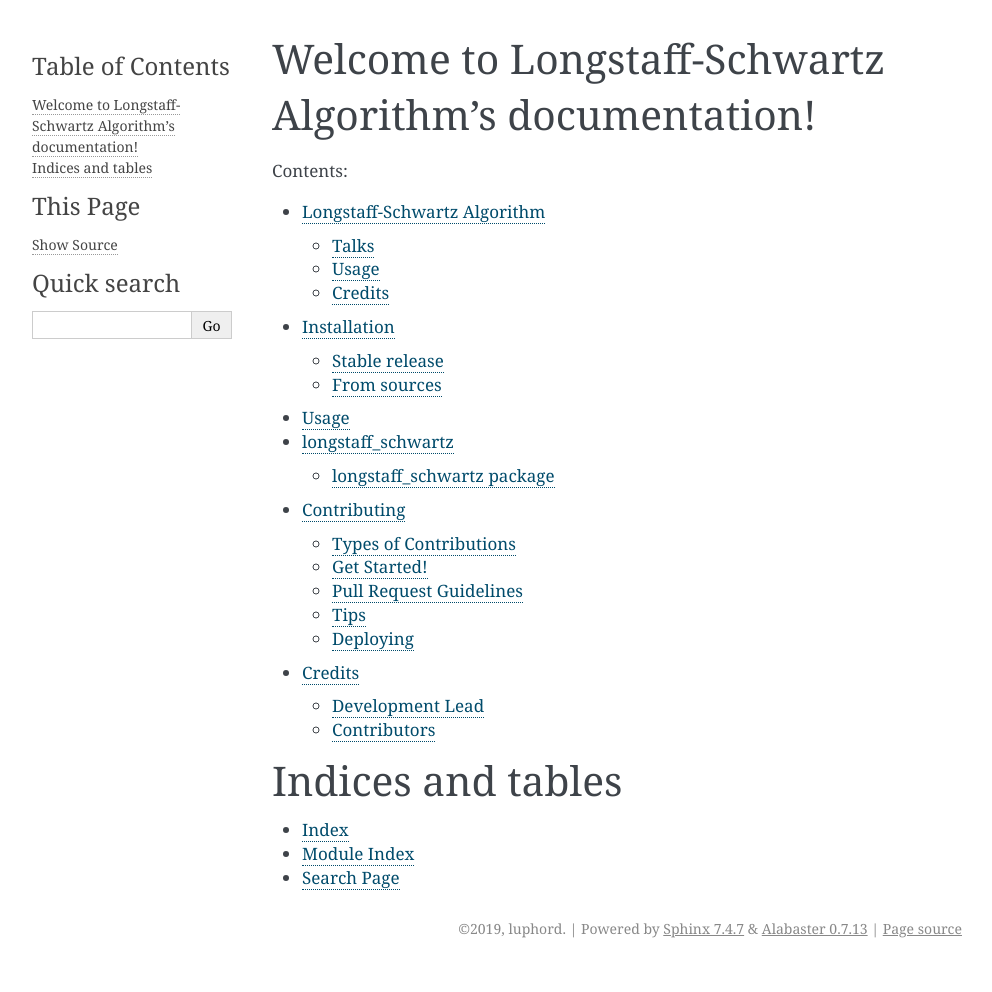
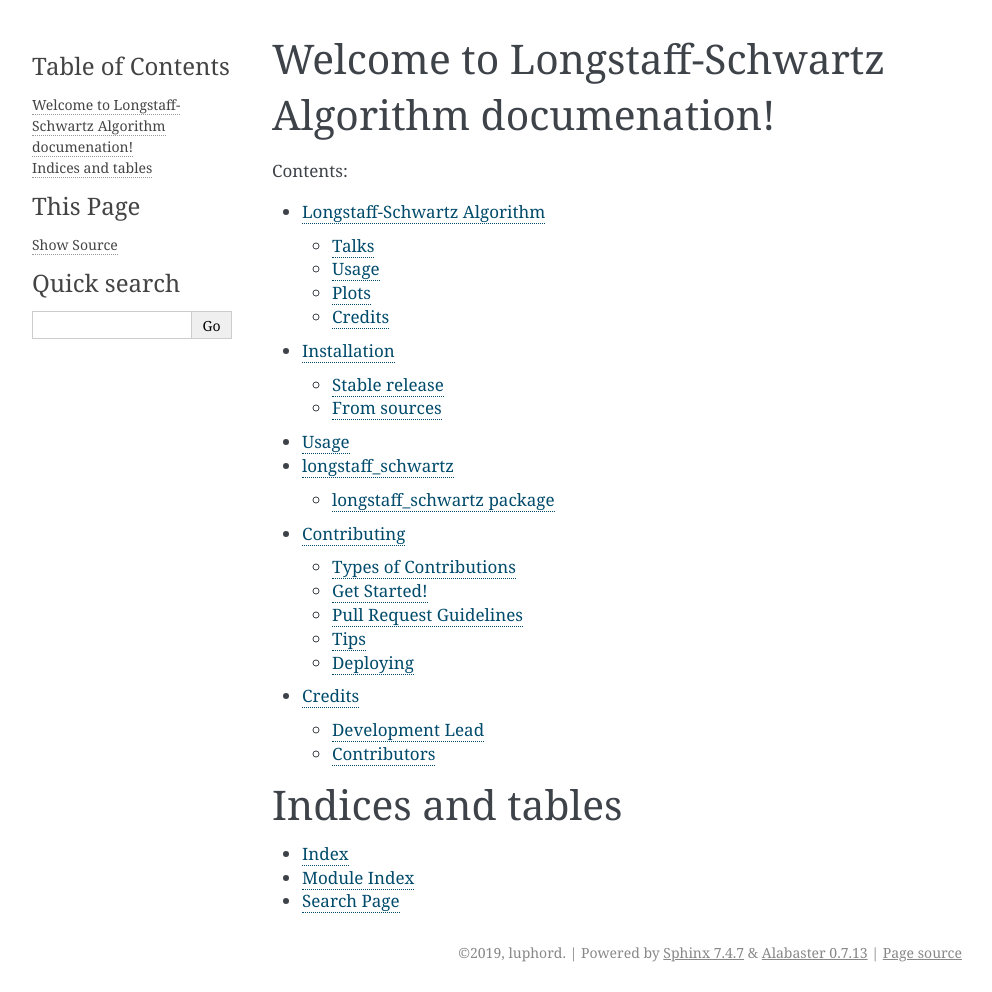
Before and after one commit to luphord/longstaff_schwartz, a Sphinx documentation site: the page built from docs/index.rst, in a window 1280 px wide. Shown: the whole page, without its empty margins (148-1140 px from the left). Built offline with Sphinx 7.4.7, drawn with Linux system fonts in a browser that asks for light colours; before the commit the page ends 968 px from its top, so only the background shows below that.

Commit message:
add plots

```diff
--- a/docs/index.rst
+++ b/docs/index.rst
@@ -1,5 +1,5 @@
-Welcome to Longstaff-Schwartz Algorithm's documentation!
-======================================
+Welcome to Longstaff-Schwartz Algorithm documenation!
+=====================================================
 
 .. toctree::
    :maxdepth: 2
```
Also changed, not shown: README.rst (+19 -0 lines), docs/_static/approximated-continuation-and-exercise-value-1.svg (added), docs/_static/exercise-or-hold.svg (added), docs/_static/first-exercises.svg (added).
